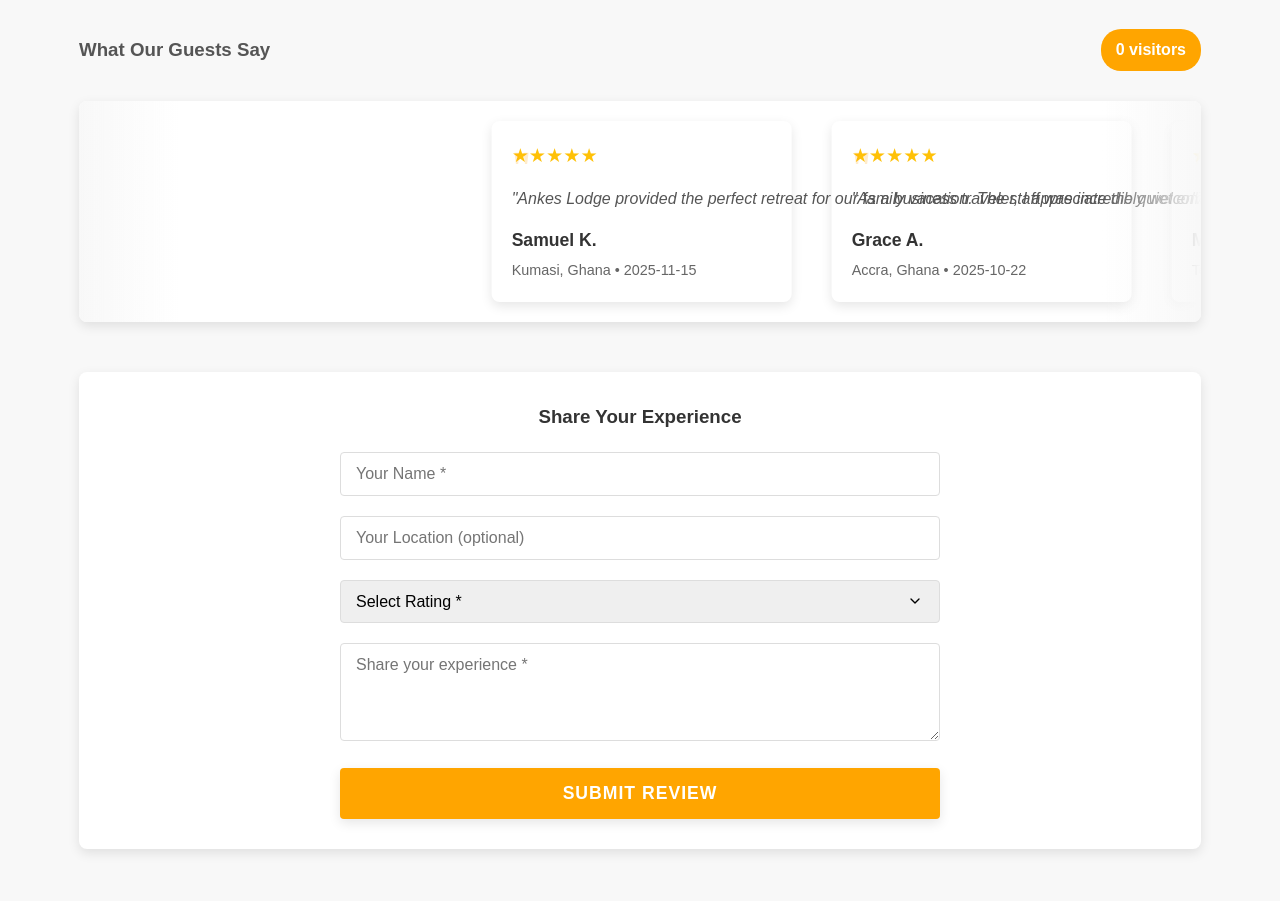
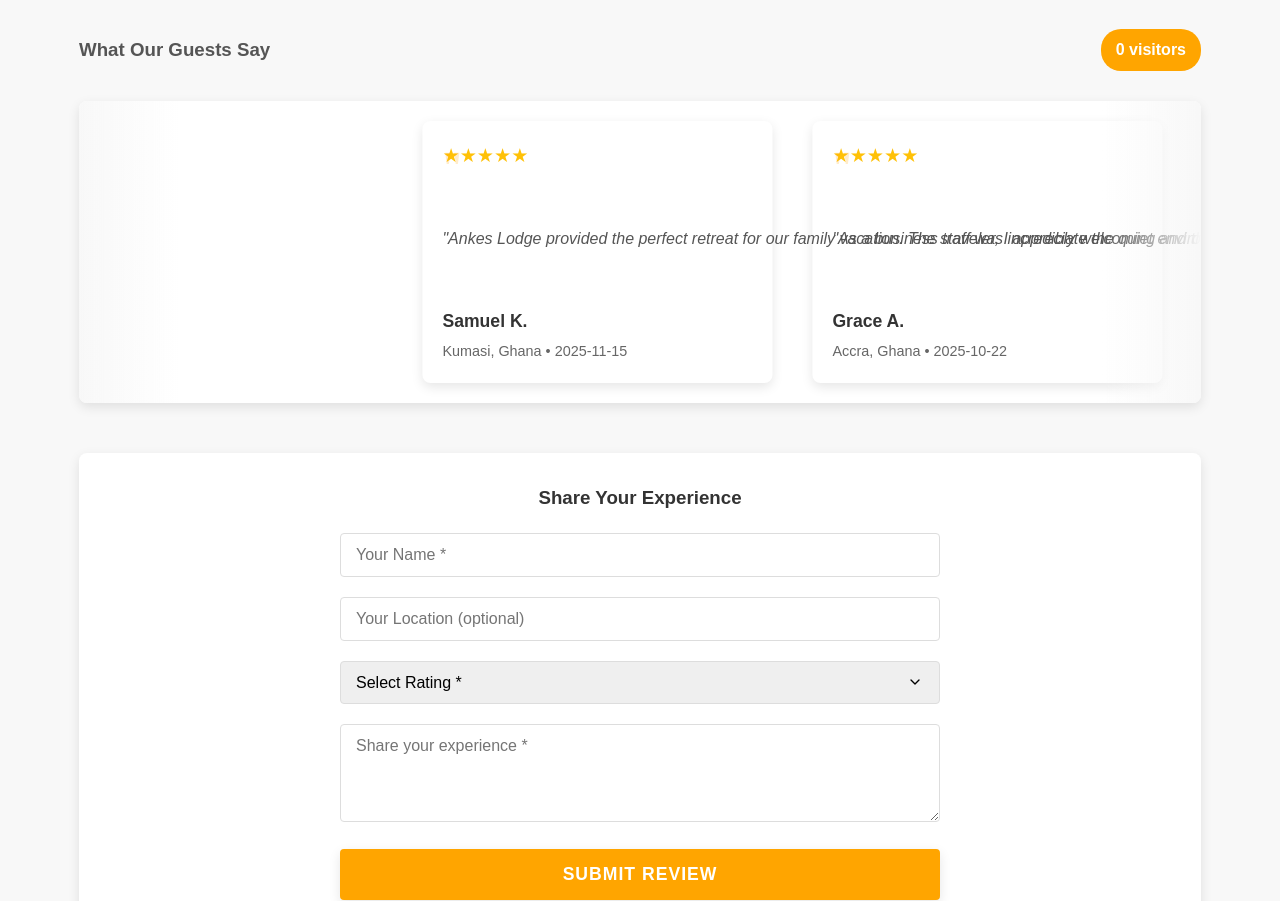
Before and after one commit to Konadu-Prince/Ankes-Lodge.Web, a website: page index.html in a window 1280 px wide. Shown: the part 3740-4641 px from the top of the page. Drawn offline with Linux system fonts and the light colour scheme.

Commit message:
Add pause functionality to testimonial marquee on hover/click and improve text containment

```diff
--- a/script.js
+++ b/script.js
@@ -751,6 +751,26 @@ function initTestimonialMarquee() {
     const marqueeContainer = document.querySelector('.testimonial-marquee');
     if (!marqueeContainer) return;
 
+    // Add event listeners to pause/resume animation on hover/click
+    marqueeContainer.addEventListener('mouseenter', function() {
+        this.style.animationPlayState = 'paused';
+    });
+
+    marqueeContainer.addEventListener('mouseleave', function() {
+        this.style.animationPlayState = 'running';
+    });
+
+    marqueeContainer.addEventListener('touchstart', function() {
+        this.style.animationPlayState = 'paused';
+    });
+
+    marqueeContainer.addEventListener('touchend', function() {
+        // Resume after a short delay to allow user to read
+        setTimeout(() => {
+            this.style.animationPlayState = 'running';
+        }, 3000);
+    });
+
     // Fetch testimonials from server
     fetch('/testimonials.json')
         .then(response => response.json())
--- a/styles.css
+++ b/styles.css
@@ -436,6 +436,11 @@ section h2::after {
     padding-left: 100%;
 }
 
+.testimonial-marquee:hover,
+.testimonial-marquee:active {
+    animation-play-state: paused;
+}
+
 @keyframes marquee {
     0% {
         transform: translateX(0);
@@ -453,9 +458,14 @@ section h2::after {
     box-shadow: var(--shadow);
     position: relative;
     display: inline-block;
-    width: 300px;
+    width: 350px;
     margin: 0 20px;
     vertical-align: top;
+    transition: transform 0.3s ease;
+}
+
+.testimonial-card:hover {
+    transform: translateY(-5px);
 }
 
 .testimonial-card::before {
@@ -478,6 +488,12 @@ section h2::after {
     font-size: 1.2rem;
 }
 
+.testimonial-content {
+    min-height: 120px;
+    display: flex;
+    align-items: center;
+}
+
 .testimonial-content p {
     font-style: italic;
     margin-bottom: 15px;
@@ -485,6 +501,9 @@ section h2::after {
     z-index: 1;
     font-size: 1rem;
     line-height: 1.5;
+    word-wrap: break-word;
+    overflow-wrap: break-word;
+    hyphens: auto;
 }
 
 .testimonial-author h4 {
```
